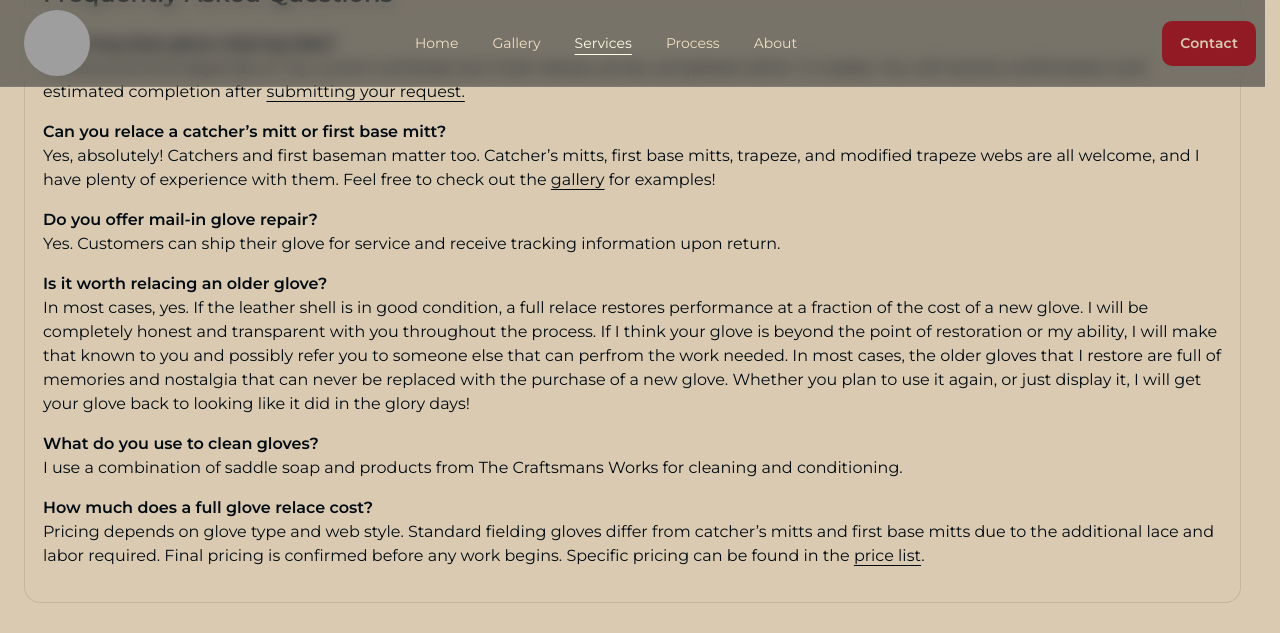
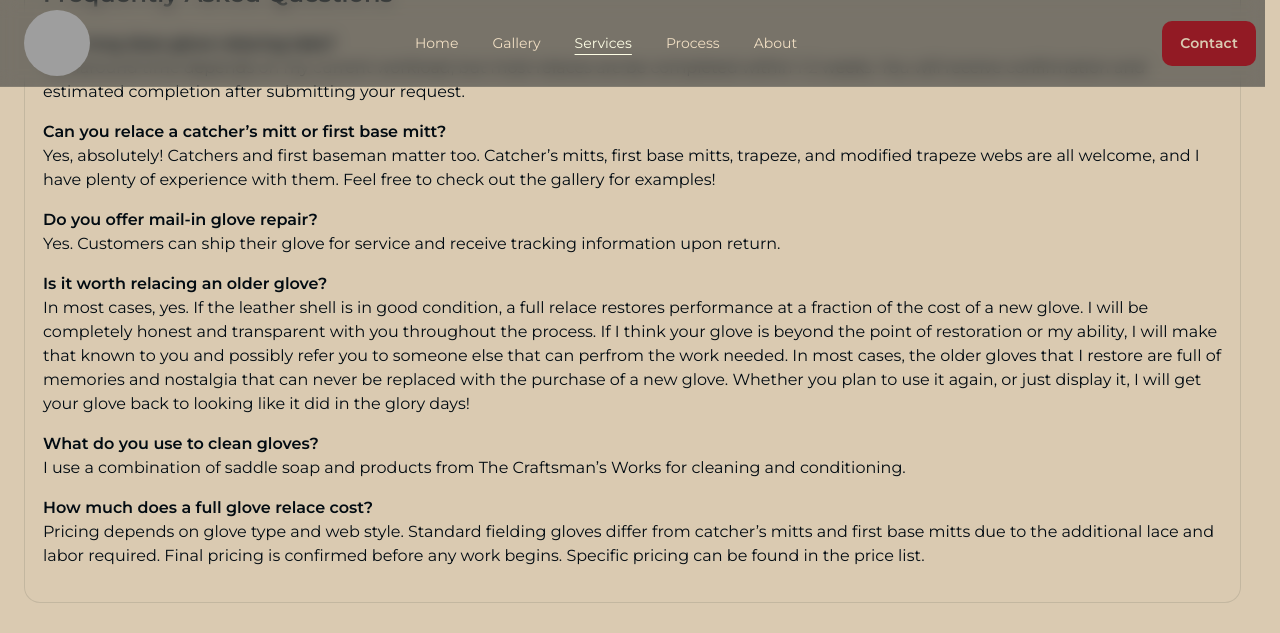
Before and after one commit to kbrettmurphy-ctrl/murphsmitts, a Jekyll site: the page built from baseball-glove-relacing/index.html, in a window 1280 px wide and 900 px high, scrolled down 1851 px. Shown: the top 633 px of the window. Built offline with Jekyll 4.4.1, drawn with Linux system fonts in a browser that asks for light colours; grey boxes are pictures that could not be loaded.

Commit message:
Update index.html

```diff
--- a/baseball-glove-relacing/index.html
+++ b/baseball-glove-relacing/index.html
@@ -11,7 +11,7 @@ body_class: inner
   <h1>Professional Baseball Glove Relacing</h1>
 
   <p class="lede">
-    Restore the performance and integrity of your glove with a professional full relace. Based in Surf City, North Carolina, Murph’s Mitt Maintenance offers local drop-off and nationwide mail-in baseball <a href="{{ '/services/' | relative_url }}" style="text-decoration:underline; text-underline-offset:4px;">glove relacing services</a>.
+    Restore the performance and integrity of your glove with a professional full relace. Based in Surf City, North Carolina, Murph’s Mitt Maintenance offers local drop-off and nationwide mail-in baseball <a href="{{ '/services/' | relative_url }}" class="content-link">glove relacing services</a>.
   </p>
 
   <div class="card" style="margin-top:24px;">
@@ -73,10 +73,10 @@ body_class: inner
     <h2>Frequently Asked Questions</h2>
 
     <p><strong>How long does glove relacing take?</strong><br>
-    Turnaround time depends on my current workload, but most relaces are be completed within 1-2 weeks. You will receive confirmation and estimated completion after <a href="{{ '/contact/?tab=service' | relative_url }}" style="text-decoration:underline; text-underline-offset:4px;">submitting your request.</a></p>
+    Turnaround time depends on my current workload, but most relaces are be completed within 1-2 weeks. You will receive confirmation and estimated completion after <a href="{{ '/contact/?tab=service' | relative_url }}" class="content-link">submitting your request.</a></p>
 
     <p><strong>Can you relace a catcher’s mitt or first base mitt?</strong><br>
-    Yes, absolutely! Catchers and first baseman matter too. Catcher’s mitts, first base mitts, trapeze, and modified trapeze webs are all welcome, and I have plenty of experience with them. Feel free to check out the <a href="{{ '/gallery/' | relative_url }}" style="text-decoration:underline; text-underline-offset:4px;">gallery</a> for examples!</p>
+    Yes, absolutely! Catchers and first baseman matter too. Catcher’s mitts, first base mitts, trapeze, and modified trapeze webs are all welcome, and I have plenty of experience with them. Feel free to check out the <a href="{{ '/gallery/' | relative_url }}" class="content-link">gallery</a> for examples!</p>
 
     <p><strong>Do you offer mail-in glove repair?</strong><br>
     Yes. Customers can ship their glove for service and receive tracking information upon return.</p>
@@ -85,10 +85,10 @@ body_class: inner
     In most cases, yes. If the leather shell is in good condition, a full relace restores performance at a fraction of the cost of a new glove. I will be completely honest and transparent with you throughout the process. If I think your glove is beyond the point of restoration or my ability, I will make that known to you and possibly refer you to someone else that can perfrom the work needed. In most cases, the older gloves that I restore are full of memories and nostalgia that can never be replaced with the purchase of a new glove. Whether you plan to use it again, or just display it, I will get your glove back to looking like it did in the glory days!</p>
 
     <p><strong>What do you use to clean gloves?</strong><br>
-    I use a combination of saddle soap and products from <a href="https://thecraftsmansworks.com/pages/premium-glove-care-products">The Craftsmans Works</a> for cleaning and conditioning.</p>
+    I use a combination of saddle soap and products from <a href="https://thecraftsmansworks.com/pages/premium-glove-care-products" class="content-link" target="_blank" rel="noopener noreferrer">The Craftsman’s Works</a> for cleaning and conditioning.</p>
 
     <p><strong>How much does a full glove relace cost?</strong><br>
-    Pricing depends on glove type and web style. Standard fielding gloves differ from catcher’s mitts and first base mitts due to the additional lace and labor required. Final pricing is confirmed before any work begins. Specific pricing can be found in the <a href="{{ '/services/' | relative_url }}" style="text-decoration:underline; text-underline-offset:4px;">price list</a>.</p>
+    Pricing depends on glove type and web style. Standard fielding gloves differ from catcher’s mitts and first base mitts due to the additional lace and labor required. Final pricing is confirmed before any work begins. Specific pricing can be found in the <a href="{{ '/services/' | relative_url }}" class="content-link">price list</a>.</p>
   </div>
 
   <div class="page-actions" style="margin-top:32px;">
```
